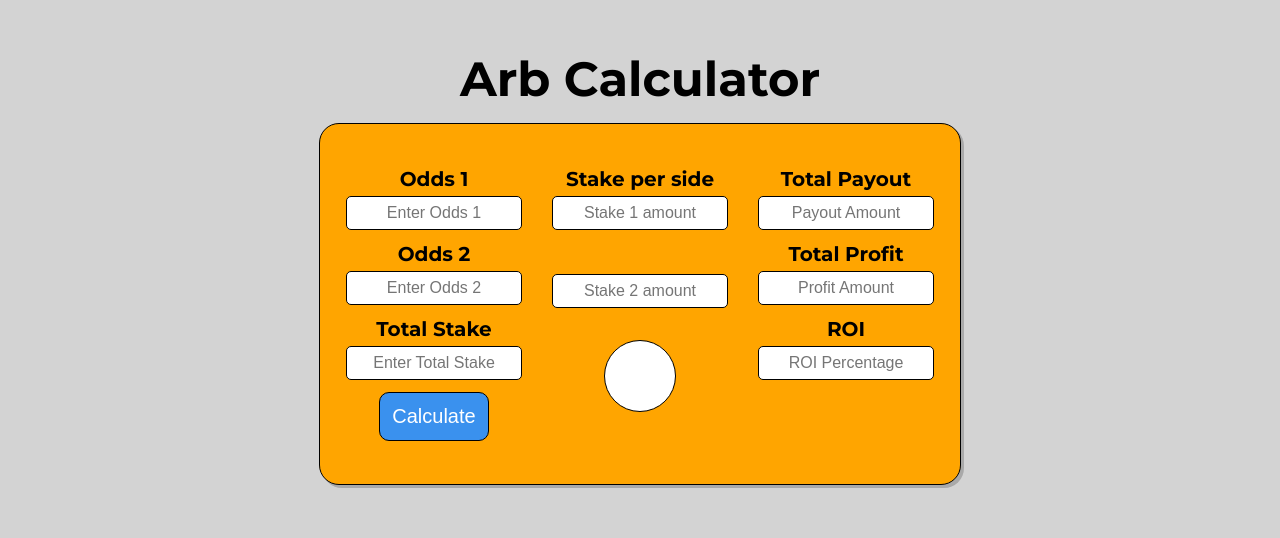
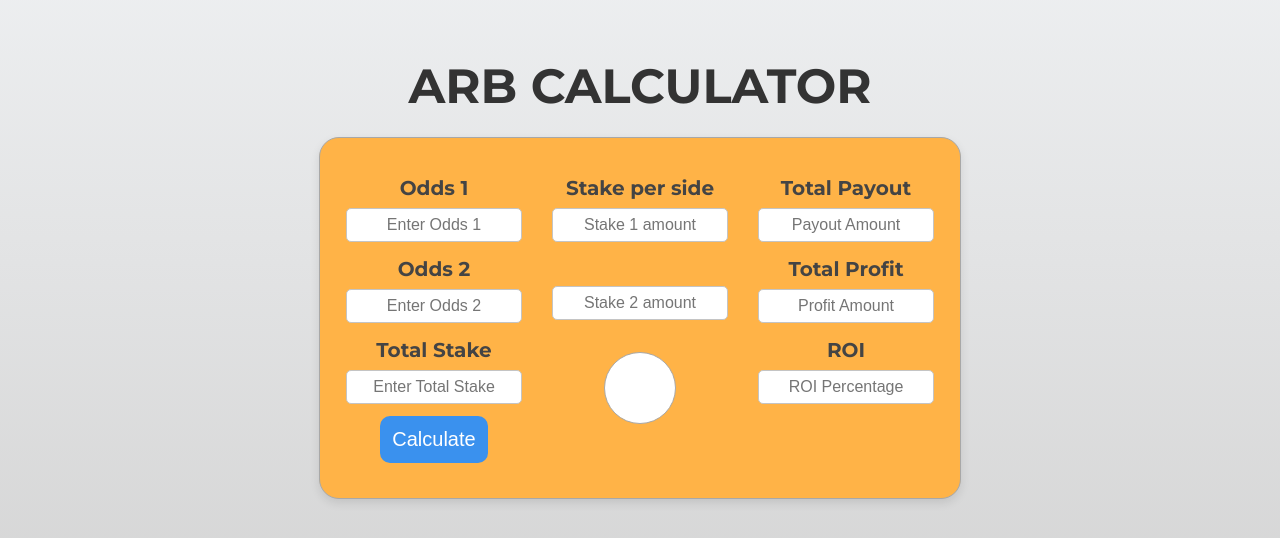
Before and after one commit to lukereed1/arb-calculator, a plain HTML site: page index.html in a window 1280 px wide. Shown: the part 150-688 px from the top of the page. Drawn offline with Linux system fonts and the light colour scheme.

Commit message:
Updated CSS and made heading all caps

```diff
--- a/index.html
+++ b/index.html
@@ -12,7 +12,7 @@
 </head>
 
 <body>
-    <h1>Arb Calculator</h1>
+    <h1>ARB CALCULATOR</h1>
     <div class="main">
         <div class="container">
 
--- a/styles.css
+++ b/styles.css
@@ -5,26 +5,28 @@ body {
 	height: 100vh;
 	margin: 0;
 	font-family: "Montserrat", sans-serif;
-	background: lightgray;
+	background: linear-gradient(to bottom, #f2f4f6, lightgray);
+	line-height: 1.5;
 }
 
 h1 {
 	font-size: 3rem;
 	margin-top: 200px;
 	margin-bottom: 15px;
+	color: #333;
 }
 
 .main {
 	width: 600px;
 	height: 320px;
-	background: orange;
+	background: #ffb347;
 	border-radius: 20px;
 	display: flex;
 	justify-content: space-around;
 	flex-direction: column;
 	padding: 20px;
-	border: 1.5px solid black;
-	box-shadow: 3px 3px darkgray;
+	border: 1.5px solid #a8a8a8;
+	box-shadow: 0px 4px 10px rgba(0, 0, 0, 0.1);
 }
 
 .all-inputs {
@@ -38,10 +40,17 @@ h1 {
 }
 
 #calc {
-	border: black solid 1px;
+	border: none;
+	background-color: #3a91ee;
+	color: white;
 	padding: 12px;
 	border-radius: 10px;
 	font-size: 1.25rem;
+	transition: background-color 0.2s;
+}
+
+#calc:hover {
+	background-color: #0056b3;
 }
 
 p {
@@ -49,8 +58,10 @@ p {
 	margin-bottom: 5px;
 	padding: 0;
 	font-size: 1.25rem;
-	font-weight: bolder;
+	font-weight: bold;
+	color: #444;
 }
+
 .top-row {
 	display: flex;
 	justify-content: center;
@@ -78,10 +89,17 @@ input,
 	height: 30px;
 	width: 170px;
 	border-radius: 5px;
-	border: 0.5px black solid;
+	border: 0.5px solid #c4c4c4;
 	margin-bottom: 12px;
 	text-align: center;
 	font-size: 1rem;
+	transition: box-shadow 0.2s;
+}
+
+input:focus,
+.result-rectangle:focus {
+	box-shadow: 0 0 5px #3a91ee;
+	outline: none;
 }
 
 button {
@@ -91,11 +109,12 @@ button {
 	border: none;
 	border-radius: 4px;
 	cursor: pointer;
-	transition: background-color 0.3s;
+	transition: background-color 0.3s, transform 0.2s;
 }
 
 button:hover {
 	background-color: #0056b3;
+	transform: scale(1.05);
 }
 
 #arb-light {
@@ -103,6 +122,6 @@ button:hover {
 	width: 70px;
 	background-color: white;
 	border-radius: 50%;
-	border: 1px solid black;
+	border: 1px solid #a8a8a8;
 	margin-top: 20px;
 }
```
